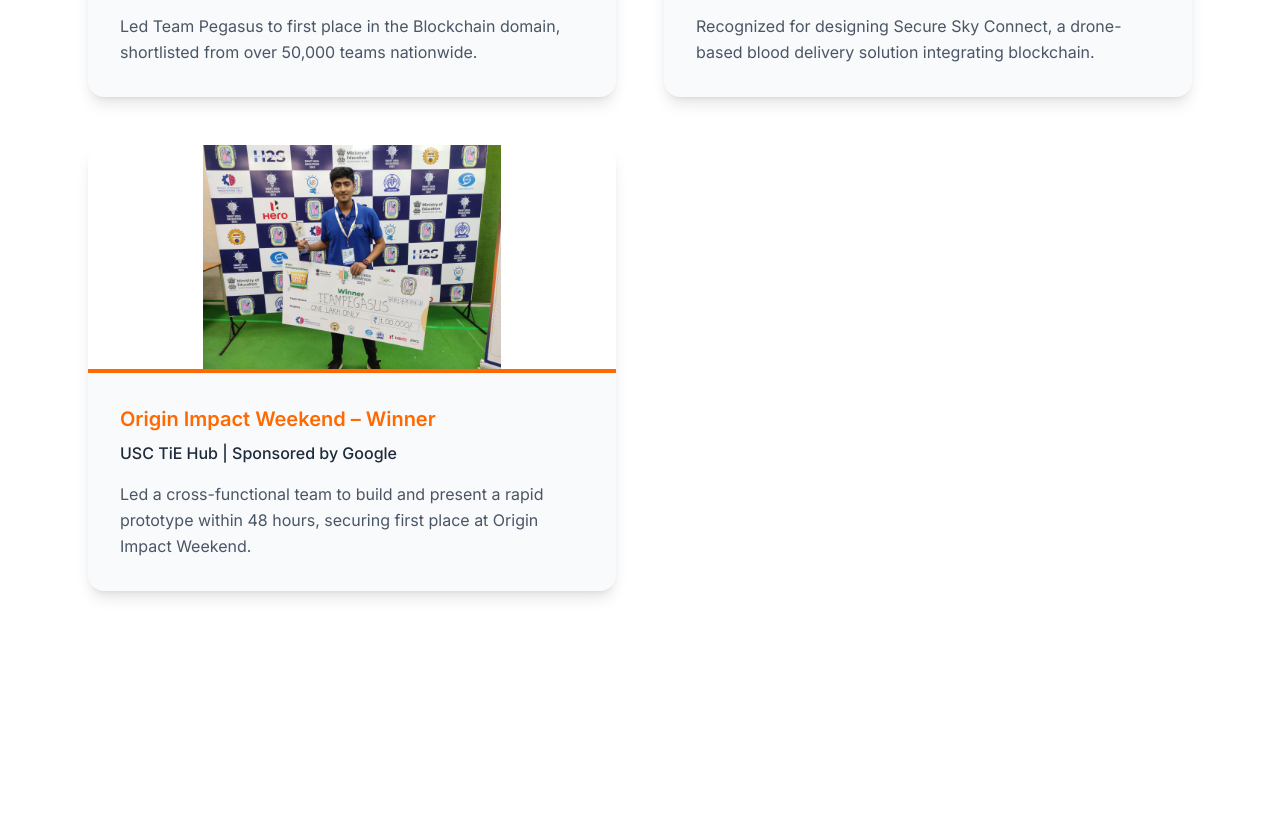
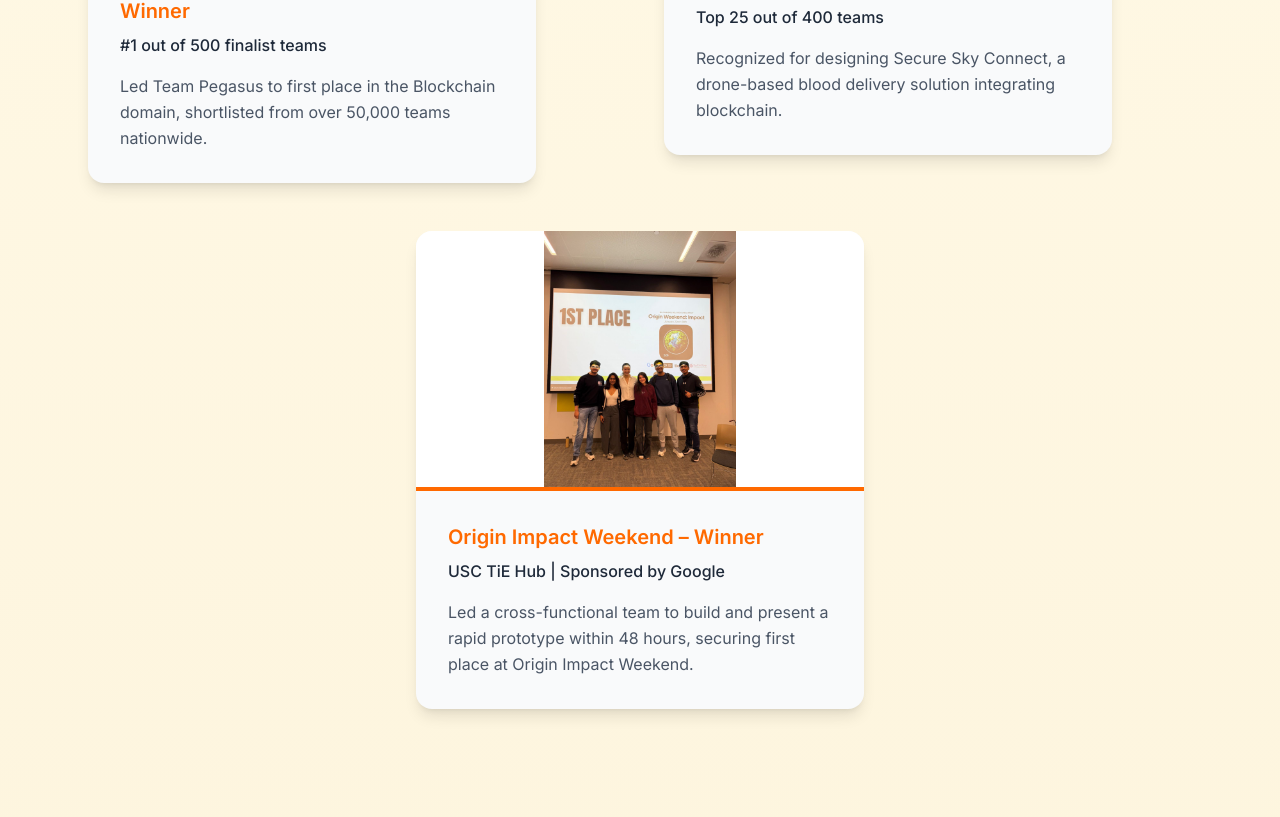
Before and after one commit to GaganShivanna/gagan-portfolio, a Next.js app: page / in a window 1280 px wide. Shown: the part 4683-5500 px from the top of the page. Built offline with nearby package versions, Linux system fonts and the light colour scheme.

Commit message:
Completed

```diff
--- a/src/components/Achievements.tsx
+++ b/src/components/Achievements.tsx
@@ -24,22 +24,40 @@ export default function Achievements() {
       highlight: "USC TiE Hub | Sponsored by Google",
       description:
         "Led a cross-functional team to build and present a rapid prototype within 48 hours, securing first place at Origin Impact Weekend.",
-        image: "/achievements/SIH.jpeg",
+      image: "/achievements/Origin.jpg",
     },
   ];
 
   return (
-    <section id="achievements" className="py-32 bg-white">
+    <section
+  id="achievements"
+  className="py-32"
+  style={{
+    background: "linear-gradient(180deg, #FFF9E6 0%, #F2B50B22 100%)",
+  }}
+>
+
       <div className="max-w-6xl mx-auto px-6">
 
         <h2 className="text-4xl font-bold text-center mb-20">
           Achievements
         </h2>
 
-        <div className="grid md:grid-cols-2 gap-12 justify-items-center">
-          {achievements.map((item, index) => (
+        <div className="grid md:grid-cols-2 gap-12">
+
+        {achievements.map((item, index) => {
+  const isLast = index === achievements.length - 1;
+  const isOdd = achievements.length % 2 !== 0;
+
+  return (
+    <div
+      key={index}
+      className={`${
+        isOdd && isLast ? "md:col-span-2 flex justify-center" : ""
+      }`}
+    >
+      <div className="w-full max-w-md">
         <motion.div
-              key={index}
           initial={{ opacity: 0, y: 40 }}
           whileInView={{ opacity: 1, y: 0 }}
           transition={{ duration: 0.6, delay: index * 0.2 }}
@@ -47,19 +65,17 @@ export default function Achievements() {
           className="bg-gray-50 rounded-2xl shadow-lg hover:shadow-2xl transition overflow-hidden"
         >
           {/* Image */}
-              <div className="relative w-full h-56">
+          <div className="relative w-full h-64 bg-white flex items-center justify-center">
             <Image
               src={item.image}
               alt={item.title}
               fill
-                  className="object-contain bg-white"
+              className="object-contain"
             />
           </div>
 
-              {/* Orange Accent Strip */}
           <div className="h-1 bg-orange-500"></div>
 
-              {/* Content */}
           <div className="p-8">
             <h3 className="text-xl font-semibold text-orange-500 mb-2">
               {item.title}
@@ -73,9 +89,13 @@ export default function Achievements() {
               {item.description}
             </p>
           </div>
+        </motion.div>
+      </div>
+    </div>
+  );
+})}
 
-            </motion.div>
-          ))}
+
         </div>
 
       </div>
--- a/src/components/Projects.tsx
+++ b/src/components/Projects.tsx
@@ -10,8 +10,8 @@ export default function Projects() {
       description:
         "Built a decentralized platform ensuring financial transparency for NGOs by recording donations on blockchain with government-verified registration and full donor visibility.",
       image: "/projects/Blockchain.jpg",
-      github: "#",
-      demo: "#",
+      github: "https://github.com/GaganShivanna/NGO-BLOCKCHAIN-PROJECT",
+      demo: "https://github.com/GaganShivanna/NGO-BLOCKCHAIN-PROJECT",
     },
     {
       title: "Automated PCB Defect Detection",
@@ -19,8 +19,8 @@ export default function Projects() {
       description:
         "Developed an automated optical inspection system to detect PCB defects with efficient classification and detailed reporting.",
       image: "/projects/PCB.jpg",
-      github: "#",
-      demo: "#",
+      github: "https://github.com/GaganShivanna/Yolov5-WebUI",
+      demo: "https://github.com/GaganShivanna/Yolov5-WebUI",
     },
     {
       title: "Mulberry Leaf Deficiency Detection",
@@ -28,8 +28,8 @@ export default function Projects() {
       description:
         "Built a machine learning model to detect leaf deficiencies, helping farmers improve crop yield through early detection.",
       image: "/projects/Mulberry.png",
-      github: "#",
-      demo: "#",
+      github: "https://github.com/GaganShivanna?tab=repositories",
+      demo: "https://github.com/GaganShivanna?tab=repositories",
     },
     {
       title: "Scalable E-Commerce Platform",
@@ -37,8 +37,8 @@ export default function Projects() {
       description:
         "Architected a scalable full-stack e-commerce system supporting secure payments and high concurrent transactions.",
       image: "/projects/dropship.jpg",
-      github: "#",
-      demo: "#",
+      github: "https://github.com/GaganShivanna/E-commerce",
+      demo: "https://github.com/GaganShivanna/E-commerce",
     },
     {
       title: "Sentiment Analysis System",
@@ -46,8 +46,8 @@ export default function Projects() {
       description:
         "Implemented a sentiment classification system for analyzing customer feedback and social media opinions.",
       image: "/projects/sentiment.jpeg",
-      github: "#",
-      demo: "#",
+      github: "https://github.com/GaganShivanna/JITHACK22",
+      demo: "https://github.com/GaganShivanna/JITHACK22",
     },
     {
       title: "Secure Sky Connect – Blood Delivery App",
@@ -55,8 +55,8 @@ export default function Projects() {
       description:
         "Created a drone-based emergency blood delivery system integrating blockchain for secure tracking and transparency.",
       image: "/projects/coast.jpg",
-      github: "#",
-      demo: "#",
+      github: "https://github.com/GaganShivanna?tab=repositories",
+      demo: "https://github.com/GaganShivanna?tab=repositories",
     },
     {
       title: "Blocking Malicious Websites – Browser Extension",
@@ -64,8 +64,8 @@ export default function Projects() {
       description:
         "Developed a browser extension that enhances online safety by blocking phishing and malicious websites.",
       image: "/projects/Malicious.jpg",
-      github: "#",
-      demo: "#",
+      github: "https://github.com/GaganShivanna/Blocking-Malicious-Websites",
+      demo: "https://github.com/GaganShivanna/Blocking-Malicious-Websites",
     },
   ];
 
```
Also changed, not shown: public/Achievements/Origin.jpg (added). Lines whose indentation alone changed are shown as unchanged.
